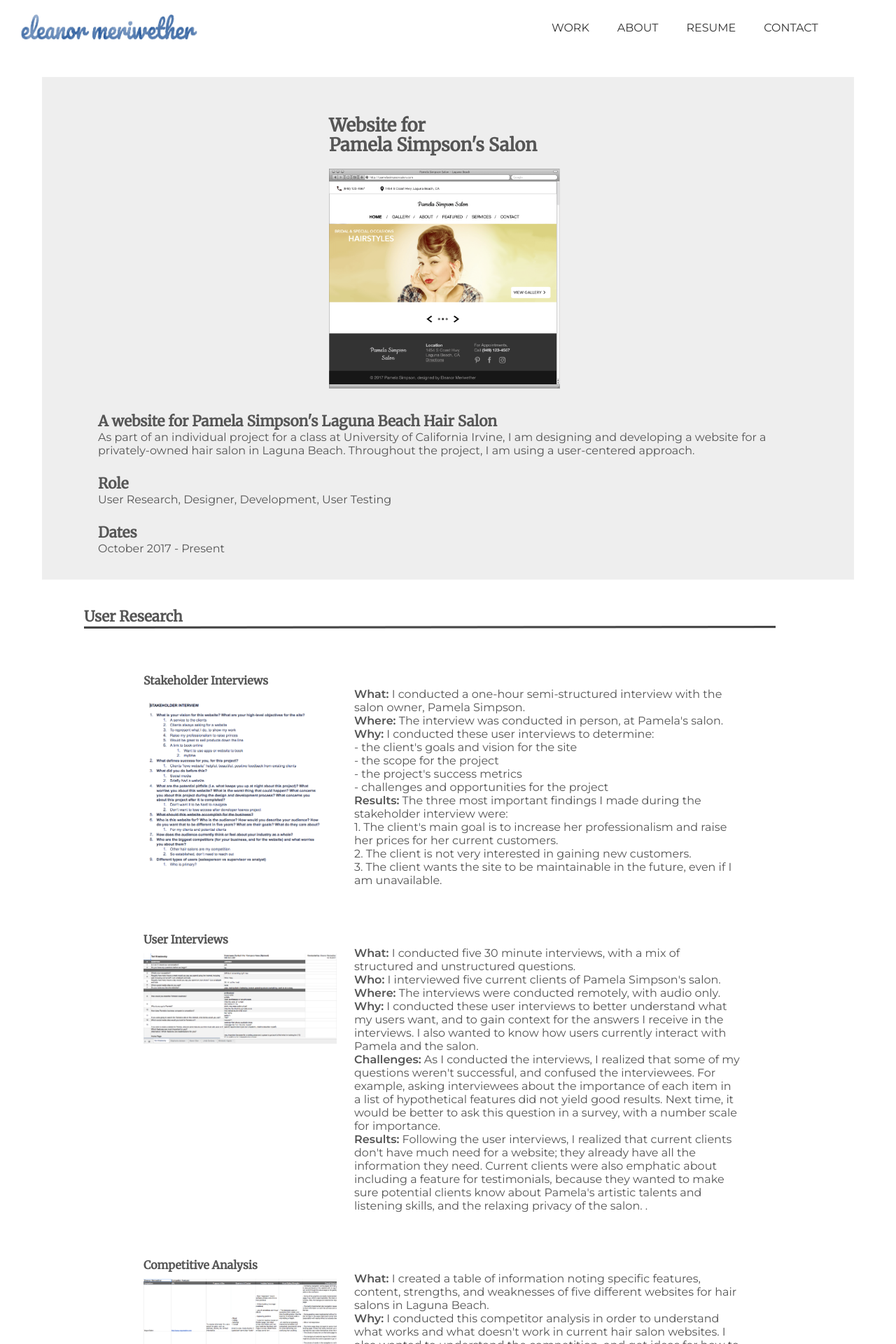
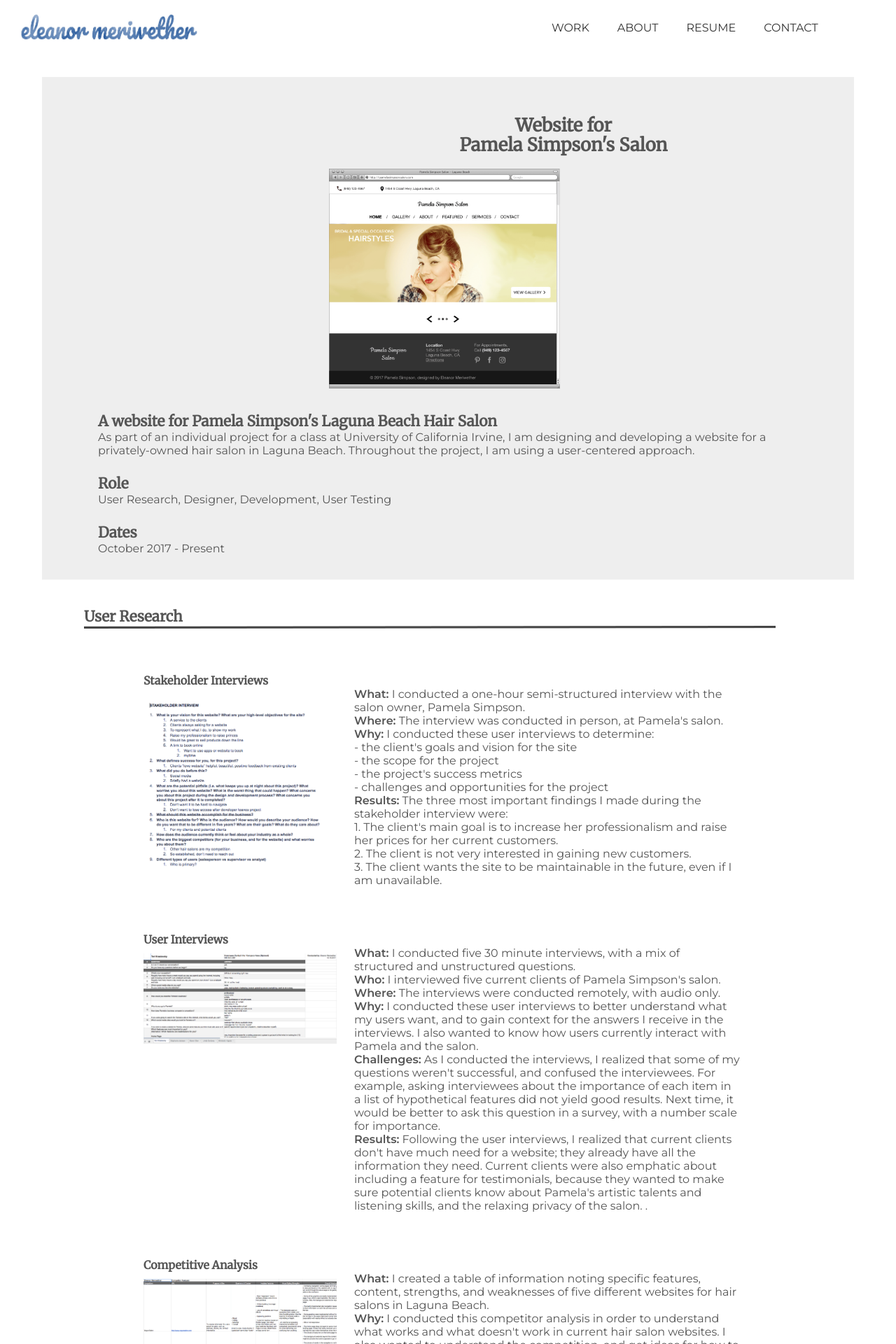
Before and after one commit to emeriwether/emeriwether.github.io, a Jekyll site: the page built from project2.html, in a window 1280 px wide. Shown: the top 1920 px of the page at 70% size. Built offline with Jekyll 4.4.1, drawn with Linux system fonts in a browser that asks for light colours.

Commit message:
ct prev commit

```diff
--- a/css/styles.css
+++ b/css/styles.css
@@ -168,7 +168,7 @@
 article.SalonWebsite::after { content:''; display: block; clear: both; }
 
 article.SalonWebsite header { background-color: #eee; display: inline-block; padding: 10px 80px; height: 100%; }
-article.SalonWebsite header h2 { margin-top: 45px; margin-bottom: 20px;  margin-left: 33%; }
+article.SalonWebsite header h2 { margin-top: 45px; margin-bottom: 20px;  margin-left: 33%; text-align: center; }
 article.SalonWebsite header p { margin-bottom: 25px; }
 article.SalonWebsite header img { width: 33%; margin-left: 33%;  margin-bottom: 30px; }
 
```
